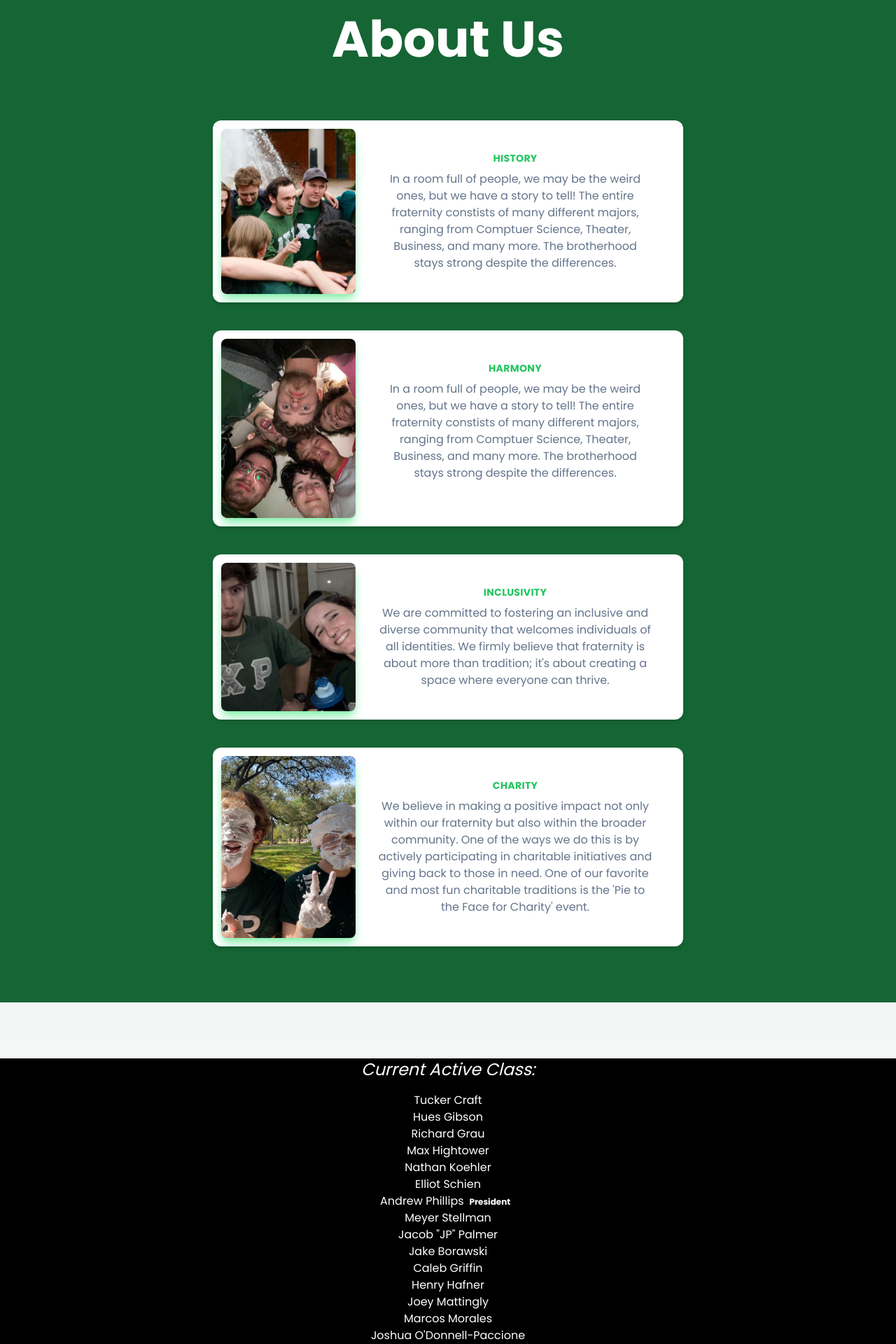
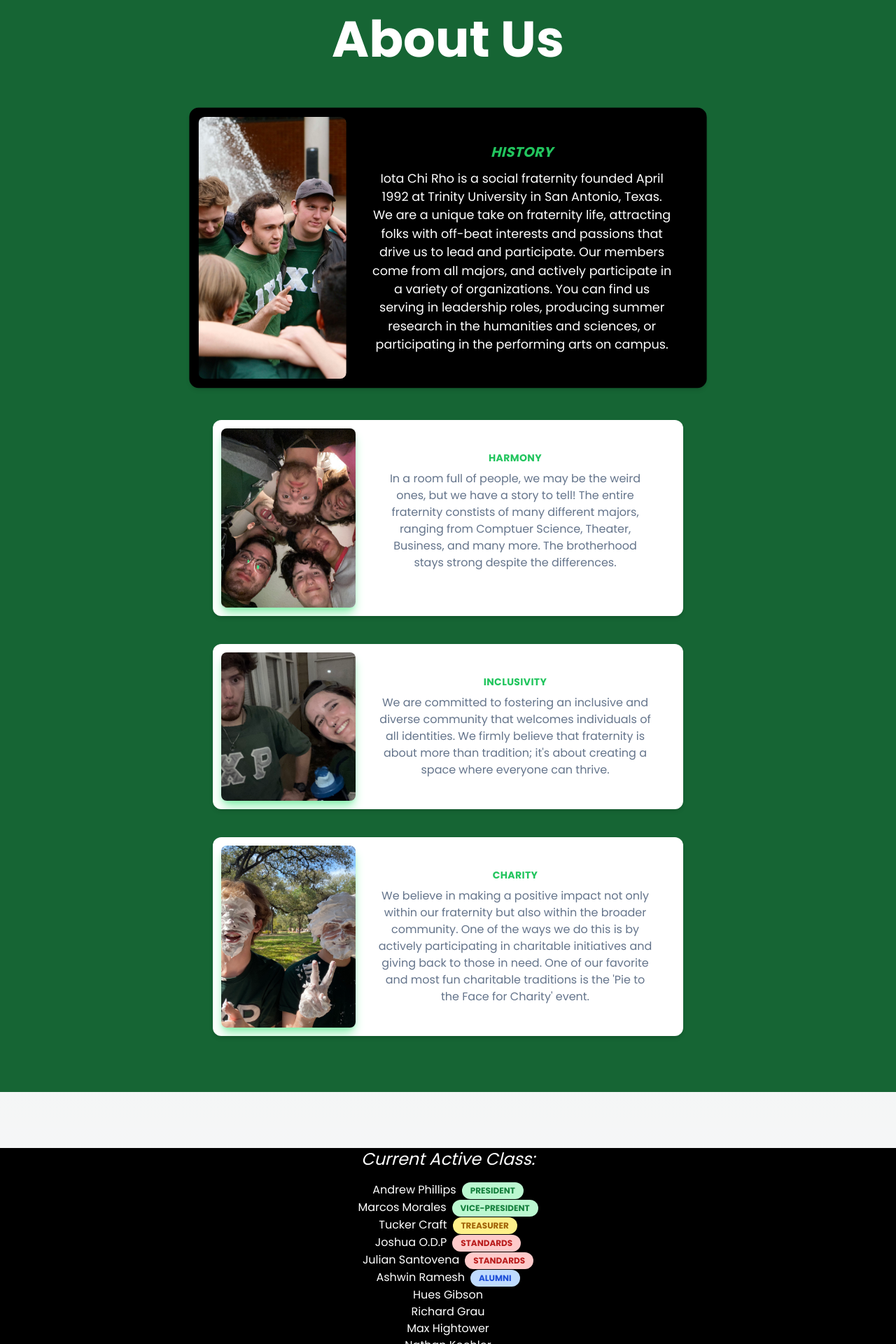
Before and after one commit to Kaelubagu/IXP-Website, a Next.js app: page / in a window 1280 px wide. Shown: the part 880-2800 px from the top of the page at 70% size. Built offline with nearby package versions, Linux system fonts and the light colour scheme.

Commit message:
Finished Front Page

```diff
--- a/src/app/Alumni/page.js
+++ b/src/app/Alumni/page.js
@@ -23,16 +23,6 @@ export default function Alumni() {
                 </div>
               </div>
             </nav>
-
-
-                <span class="box-sizing:border-box;display:block;overflow:hidden;width:initial;height:initial;background:none;opacity:1;border:0;margin:0;padding:0;position:relative">
-                    <div class="flex flex-wrap justify-center ">
-                        <div class="mx-auto px-4">
-                            <img src="/IMG_3170.jpg" class="shadow rounded max-w-full h-auto align-middle border-none" />
-                        </div>
-                    </div>
-                </span>
-
 
           </section>
 
--- a/src/app/page.js
+++ b/src/app/page.js
@@ -21,7 +21,7 @@ export default function Home() {
             <nav class="sticky top-10 mx-auto bg-black backdrop-filter backdrop-blur-md bg-opacity-30 border border-white ">
               <div class="max-w-5xl mx-auto px-6">
                 <div class="flex items-center justify-between h-16">
-                  <span class="text-2xl text-white hover:text-green-500 transition-colors, transition duration-500 ease-in-out font-semibold "><a href="/">Iota Chi Rho</a></span>
+                  <span class="text-2xl text-white hover:text-green-500 transition-colors, transition duration-500 ease-in-out font-semibold pt--1"><a href="/">IXP//</a></span>
                   <div class="flex space-x-4 text-white pl-10">
                     <a href="#About">About</a>
                     <a href="#Members">Members</a>
@@ -52,19 +52,20 @@ export default function Home() {
               {/*cards */}
 
 
-              <div class="p-3 hover:scale-105 transition-all ease-in-out duration-300 max-w-md mx-auto bg-white rounded-xl shadow-md overflow-hidden md:max-w-2xl">
+              <div class="p-3 scale-110 transition-all ease-in-out duration-300 max-w-md mx-auto bg-black rounded-xl shadow-md overflow-hidden md:max-w-2xl">
                   <div class="md:flex ">
                     <div class="md:shrink-0">
-                      <img src="DSCF7078.jpg" class="h-48 w-full object-cover md:h-full md:w-48 rounded-lg mx-auto shadow-lg shadow-green-300"/>
+                      <img src="DSCF7078.jpg" class="h-48 w-full object-cover md:h-full md:w-48 rounded-lg mx-auto"/>
                     </div>
                     <div class="p-8">
-                      <div class="uppercase tracking-wide text-sm text-green-500 font-semibold">History</div>
-                      <p class="mt-2 text-slate-500">In a room full of people, we may be the weird ones, but we have a story to tell! The entire fraternity constists of many different majors, ranging from Comptuer Science, Theater, Business, and many more. The brotherhood stays strong despite the differences.</p>
+                      <div class="uppercase tracking-wide text-lg text-green-500 font-semibold italic">History</div>
+                      <p class="mt-2 text-white">Iota Chi Rho is a social fraternity founded April 1992 at Trinity University in San Antonio, Texas. We are a unique take on fraternity life, attracting folks with off-beat interests and passions that drive us to lead and participate. Our members come from all majors, and actively participate in a variety of organizations. You can find us serving in leadership roles, producing summer research in the humanities and sciences, or participating in the performing arts on campus.</p>
                     </div>
                   </div>
               </div>
 
-              <section class="p-5"></section>
+              <section class="p-8"></section>
+
 
               <div class="p-3 hover:scale-105 transition-all ease-in-out duration-300 max-w-md mx-auto bg-white rounded-xl shadow-md overflow-hidden md:max-w-2xl">
                   <div class="md:flex ">
@@ -117,39 +118,54 @@ export default function Home() {
           </div>
             <div class="text-center px-20">
               <ul class="text-white text-md mt-4">
-                <li>Tucker Craft</li>
+                <li>
+                  Andrew Phillips
+                  <div class="ml-2 text-xs inline-flex items-center font-bold leading-sm uppercase px-3 py-1 bg-green-200 text-green-700 rounded-full">
+                        President
+                  </div>
+                </li>
+                <li>Marcos Morales
+                  <div class="ml-2 text-xs inline-flex items-center font-bold leading-sm uppercase px-3 py-1 bg-green-200 text-green-700 rounded-full">
+                          Vice-President
+                  </div>
+                </li>
+                <li>Tucker Craft
+                  <div class="ml-2 text-xs inline-flex items-center font-bold leading-sm uppercase px-3 py-1 bg-yellow-200 text-yellow-700 rounded-full">
+                          Treasurer
+                  </div>
+                </li>
+                <li>Joshua O.D.P
+                <div class="ml-2 text-xs inline-flex items-center font-bold leading-sm uppercase px-3 py-1 bg-red-200 text-red-700 rounded-full">
+                          Standards
+                  </div>
+                </li>
+                <li>Julian Santovena
+                  <div class="ml-2 text-xs inline-flex items-center font-bold leading-sm uppercase px-3 py-1 bg-red-200 text-red-700 rounded-full">
+                          Standards
+                  </div>
+                </li>
+                <li>Ashwin Ramesh
+                  <div class="ml-2 text-xs inline-flex items-center font-bold leading-sm uppercase px-3 py-1 bg-blue-200 text-blue-700 rounded-full">
+                          Alumni
+                  </div>
+                </li>
                 <li>Hues Gibson</li>
                 <li>Richard Grau</li>
                 <li>Max Hightower</li>
                 <li>Nathan Koehler</li>
                 <li>Elliot Schien</li>
-                <li>
-                  Andrew Phillips
-                  <span
-                    class="inline-block whitespace-nowrap rounded-[0.27rem] bg-success-100 px-[0.65em] pb-[0.25em] pt-[0.35em] text-center align-baseline text-[0.75em] font-bold leading-none text-success-700">
-                    President
-                  </span>
-                </li>
                 <li>Meyer Stellman</li>
                 <li>Jacob "JP" Palmer</li>
+                <li>Jake Borawski</li>
+                <li>Caleb Griffin</li>
+                <li>Henry Hafner</li>
+                <li>Joey Mattingly</li>
+
+                <li>Echo Stellman</li>
+                <li>Preston Rhea</li>
               </ul>
             </div>
-            <div class="text-center px-20 ">
-              <ul>
-              <li>Jake Borawski</li>
-              <li>Caleb Griffin</li>
-              <li>Henry Hafner</li>
-              <li>Joey Mattingly</li>
-              <li>Marcos Morales</li>
-              <li>Joshua O'Donnell-Paccione</li>
-              <li>Ashwin Ramesh</li>
-              <li>Echo Stellman</li>
-              <li>Preston Rhea</li>
-              <li>Julian Santovena</li>
-              </ul>
 
-
-            </div>
             <div class="text-center pt-5">
               <button class="transition-all px-4 ease-in-out hover:bg-green-500 duration-300 backdrop-filter backdrop-blur-md bg-opacity-30 border border-white">
                 <a href="/Alumni">Alumni Archive</a>
@@ -160,9 +176,11 @@ export default function Home() {
         </section>
 
         {/*Footer*/}
-        <section class="p-20">
+        <section class="p-10">
 
-            <div class="flex justify-center gap-5 text-gray-600 text-4xl"> {/*social media images*/}
+        <hr class="my-12 h-0.5 border-t-0 bg-white opacity-100 dark:opacity-50" />
+
+            <div class="flex justify-center gap-5 text-white text-4xl"> {/*social media images*/}
               <div class="hover:drop-shadow-glow hover:transition-all ease-in-out duration-300">
                 <a href="https://www.instagram.com/iotachirho/">
                   <AiFillInstagram/>
```
